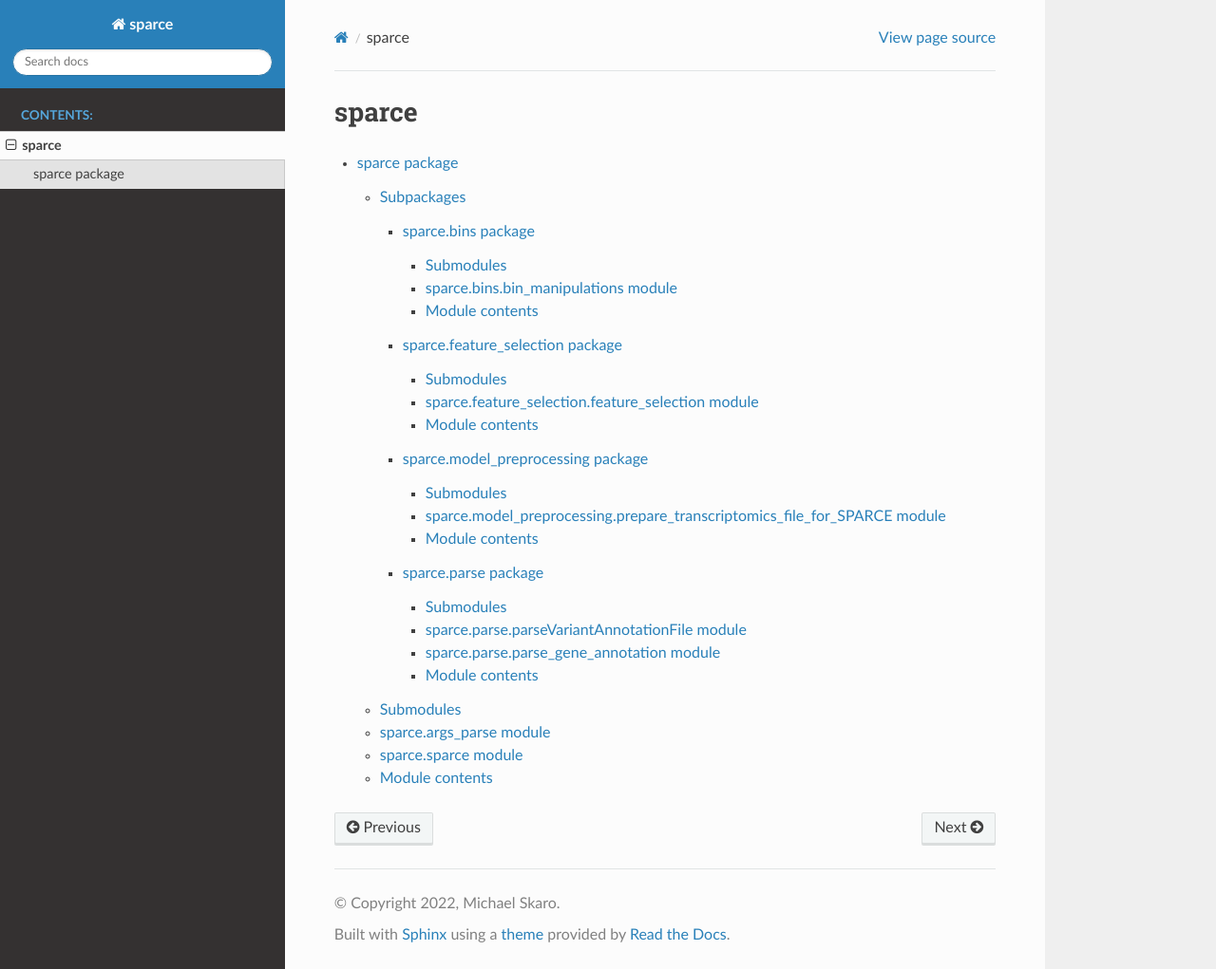
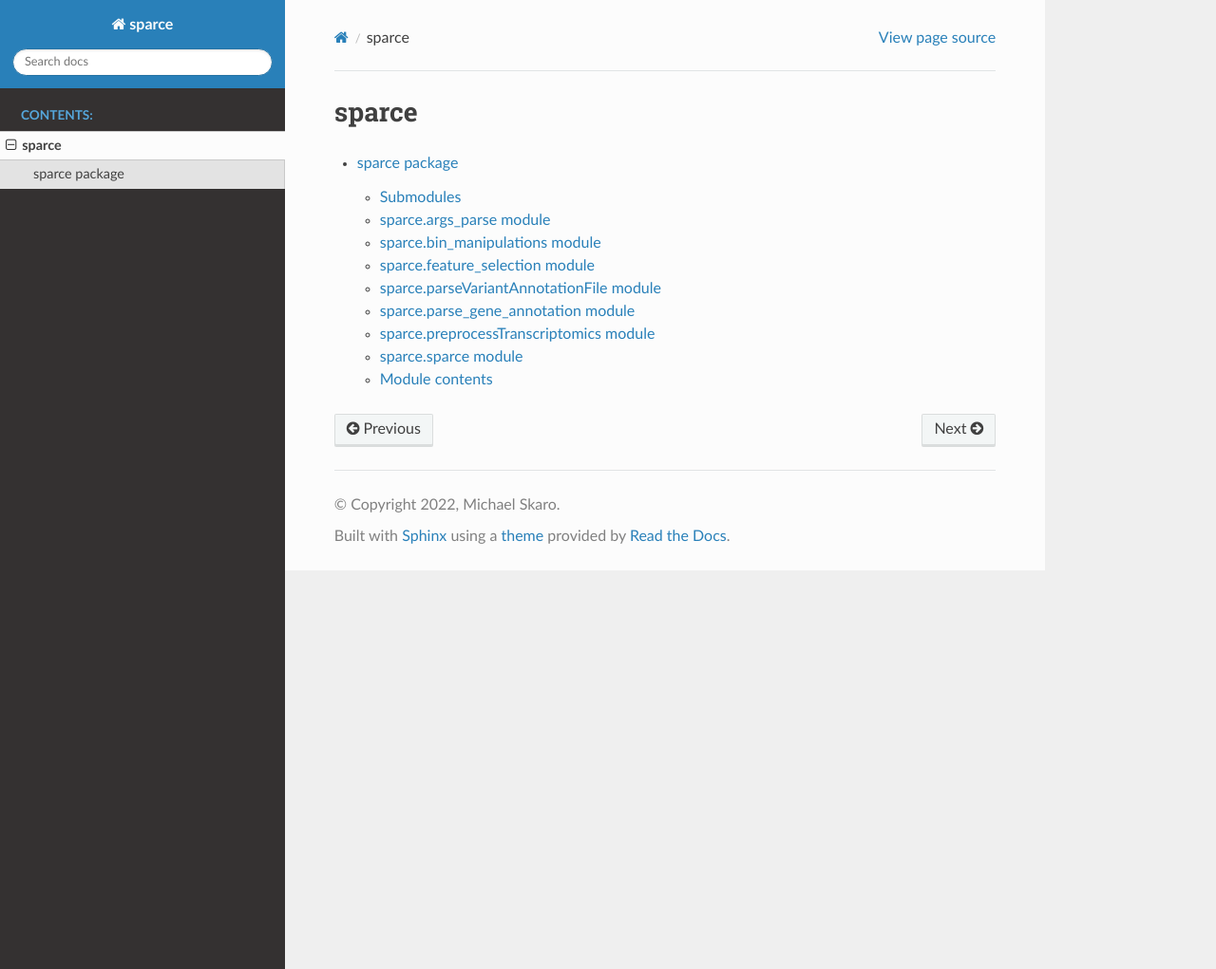
Before and after one commit to michaelSkaro/sparce, a Sphinx documentation site: the page built from docs/modules.rst, in a window 1280 px wide and 1021 px high. Shown: the whole window at 95% size. Built offline with Sphinx 7.4.7 and the Read the Docs theme 2.0.0, drawn with Linux system fonts in a browser that asks for light colours.

Commit message:
documentatins... again

```diff
--- a/docs/index.rst
+++ b/docs/index.rst
@@ -1,5 +1,5 @@
 .. sparce documentation master file, created by
-   sphinx-quickstart on Wed Mar  9 09:59:53 2022.
+   sphinx-quickstart on Wed Mar  9 10:57:03 2022.
    You can adapt this file completely to your liking, but it should at least
    contain the root `toctree` directive.
 
--- a/docs/sparce.bins.rst
+++ /dev/null
@@ -1,21 +0,0 @@
-sparce.bins package
-===================
-
-Submodules
-----------
-
-sparce.bins.bin\_manipulations module
--------------------------------------
-
-.. automodule:: sparce.bins.bin_manipulations
-   :members:
-   :undoc-members:
-   :show-inheritance:
-
-Module contents
----------------
-
-.. automodule:: sparce.bins
-   :members:
-   :undoc-members:
-   :show-inheritance:
--- a/docs/sparce.feature_selection.rst
+++ /dev/null
@@ -1,21 +0,0 @@
-sparce.feature\_selection package
-=================================
-
-Submodules
-----------
-
-sparce.feature\_selection.feature\_selection module
----------------------------------------------------
-
-.. automodule:: sparce.feature_selection.feature_selection
-   :members:
-   :undoc-members:
-   :show-inheritance:
-
-Module contents
----------------
-
-.. automodule:: sparce.feature_selection
-   :members:
-   :undoc-members:
-   :show-inheritance:
--- a/docs/sparce.model_preprocessing.rst
+++ /dev/null
@@ -1,21 +0,0 @@
-sparce.model\_preprocessing package
-===================================
-
-Submodules
-----------
-
-sparce.model\_preprocessing.prepare\_transcriptomics\_file\_for\_SPARCE module
-------------------------------------------------------------------------------
-
-.. automodule:: sparce.model_preprocessing.prepare_transcriptomics_file_for_SPARCE
-   :members:
-   :undoc-members:
-   :show-inheritance:
-
-Module contents
----------------
-
-.. automodule:: sparce.model_preprocessing
-   :members:
-   :undoc-members:
-   :show-inheritance:
--- a/docs/sparce.parse.rst
+++ /dev/null
@@ -1,29 +0,0 @@
-sparce.parse package
-====================
-
-Submodules
-----------
-
-sparce.parse.parseVariantAnnotationFile module
-----------------------------------------------
-
-.. automodule:: sparce.parse.parseVariantAnnotationFile
-   :members:
-   :undoc-members:
-   :show-inheritance:
-
-sparce.parse.parse\_gene\_annotation module
--------------------------------------------
-
-.. automodule:: sparce.parse.parse_gene_annotation
-   :members:
-   :undoc-members:
-   :show-inheritance:
-
-Module contents
----------------
-
-.. automodule:: sparce.parse
-   :members:
-   :undoc-members:
-   :show-inheritance:
--- a/docs/sparce.rst
+++ b/docs/sparce.rst
@@ -1,16 +1,5 @@
 sparce package
 ==============
-
-Subpackages
------------
-
-.. toctree::
-   :maxdepth: 4
-
-   sparce.bins
-   sparce.feature_selection
-   sparce.model_preprocessing
-   sparce.parse
 
 Submodules
 ----------
@@ -19,6 +8,46 @@ sparce.args\_parse module
 -------------------------
 
 .. automodule:: sparce.args_parse
+   :members:
+   :undoc-members:
+   :show-inheritance:
+
+sparce.bin\_manipulations module
+--------------------------------
+
+.. automodule:: sparce.bin_manipulations
+   :members:
+   :undoc-members:
+   :show-inheritance:
+
+sparce.feature\_selection module
+--------------------------------
+
+.. automodule:: sparce.feature_selection
+   :members:
+   :undoc-members:
+   :show-inheritance:
+
+sparce.parseVariantAnnotationFile module
+----------------------------------------
+
+.. automodule:: sparce.parseVariantAnnotationFile
+   :members:
+   :undoc-members:
+   :show-inheritance:
+
+sparce.parse\_gene\_annotation module
+-------------------------------------
+
+.. automodule:: sparce.parse_gene_annotation
+   :members:
+   :undoc-members:
+   :show-inheritance:
+
+sparce.preprocessTranscriptomics module
+---------------------------------------
+
+.. automodule:: sparce.preprocessTranscriptomics
    :members:
    :undoc-members:
    :show-inheritance:
--- a/setup.py
+++ b/setup.py
@@ -5,7 +5,7 @@ with open("README.md", "r", encoding="utf-8") as fh:
 
 setuptools.setup(
     name="sparce",
-    version="0.1.7",
+    version="0.1.8",
     author="Michael Skaro",
     author_email="mskaro.ms@gmail.com",
     description="A python package for automated feature selection",
--- a/sparce/__init__.py
+++ b/sparce/__init__.py
@@ -1 +1 @@
-__all__ = ['args_parse','bin_manipulations','feature_selection','parseVariantAnnotationFile','parse_gene_annotation','preprocessTranscriptomics']
+all = ['args_parse','bin_manipulations','feature_selection','parseVariantAnnotationFile','parse_gene_annotation','preprocessTranscriptomics','sparce']
```
Also changed, not shown: 7 other files.
